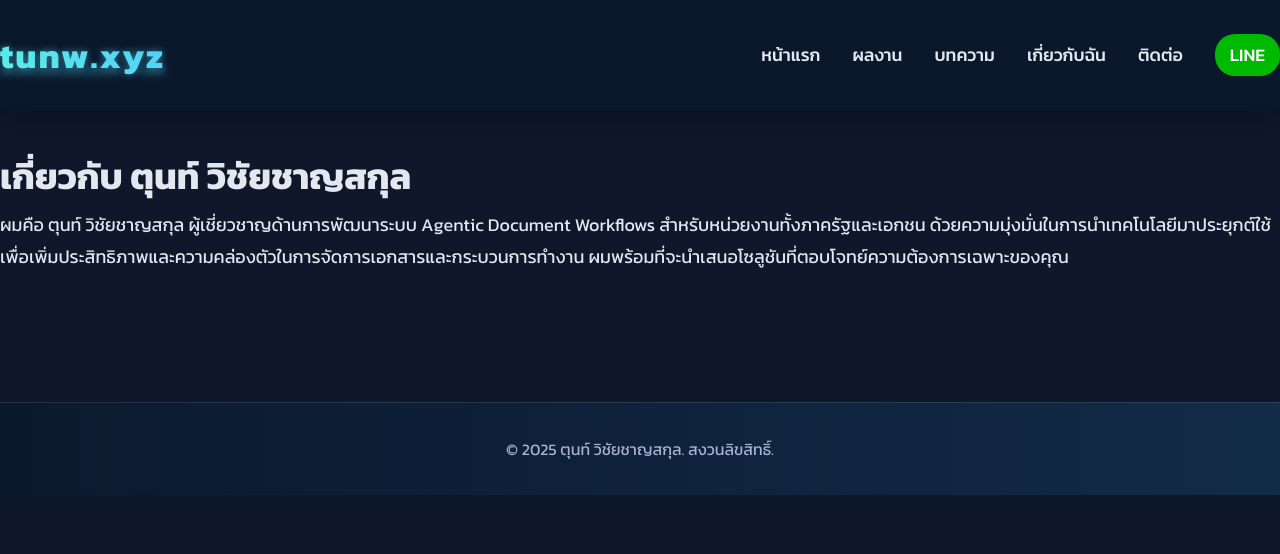
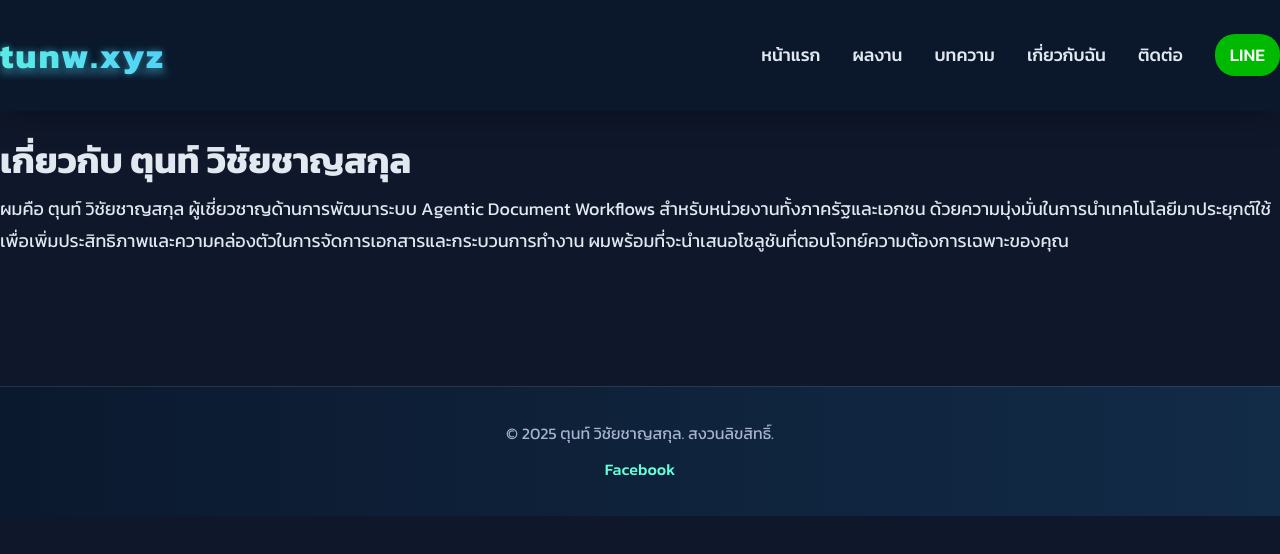
Before and after one commit to tunwichai/freelance-portfolio, an Eleventy site: page src/about.md in a window 1280 px wide. Built offline with nearby package versions, Linux system fonts and the light colour scheme; Eleventy itself is replaced by a stand-in of ours; files that its build step writes are made by us from their sources.

Commit message:
feat: add Facebook link to footer and update hero text
Add a Facebook link to the footer across all pages for better social media integration. Update the hero section text to improve clarity and readability. Adjust footer CSS to enhance link styling and spacing.

```diff
--- a/docs/assets/css/style.css
+++ b/docs/assets/css/style.css
@@ -222,7 +222,7 @@ header ul li a.line-contact-btn::after {
 
 /* Main */
 main {
-  padding: calc(var(--header-height) + 4rem) 0 4rem 0; /* เพิ่ม padding-top ชดเชย header */
+  padding: calc(var(--header-height) + 3rem) 0 4rem 0; /* เพิ่ม padding-top ชดเชย header */
 }
 
 /* Hero Section (Parallax) */
@@ -389,6 +389,23 @@ footer {
 
 footer p {
   font-size: 1rem;
+  margin-bottom: 0.5rem; /* Add some space between paragraphs in footer */
+}
+
+footer p:last-child {
+  margin-bottom: 0; /* Remove margin from the last paragraph */
+}
+
+footer p a {
+  color: var(--accent-1); /* Use accent color for the link */
+  text-decoration: none; /* Remove underline by default */
+  font-weight: 500;
+  transition: color 0.3s ease, text-decoration 0.3s ease;
+}
+
+footer p a:hover {
+  color: var(--accent-4); /* Change color on hover */
+  text-decoration: underline; /* Add underline on hover for better UX */
 }
 
 /* Scroll-Based Animations (JavaScript) */
--- a/src/_includes/layouts/base.njk
+++ b/src/_includes/layouts/base.njk
@@ -33,6 +33,9 @@
   </main>
   <footer>
     <p>© {{ site.year }} {{ site.author | default(site.title) }}. สงวนลิขสิทธิ์.</p>
+    <p>
+      <a href="https://www.facebook.com/profile.php?id=61576194785976" target="_blank" rel="noopener noreferrer">Facebook</a>
+    </p>
   </footer>
   <script src="/assets/js/main.js"></script>
 </body>
--- a/src/assets/css/style.css
+++ b/src/assets/css/style.css
@@ -222,7 +222,7 @@ header ul li a.line-contact-btn::after {
 
 /* Main */
 main {
-  padding: calc(var(--header-height) + 4rem) 0 4rem 0; /* เพิ่ม padding-top ชดเชย header */
+  padding: calc(var(--header-height) + 3rem) 0 4rem 0; /* เพิ่ม padding-top ชดเชย header */
 }
 
 /* Hero Section (Parallax) */
@@ -389,6 +389,23 @@ footer {
 
 footer p {
   font-size: 1rem;
+  margin-bottom: 0.5rem; /* Add some space between paragraphs in footer */
+}
+
+footer p:last-child {
+  margin-bottom: 0; /* Remove margin from the last paragraph */
+}
+
+footer p a {
+  color: var(--accent-1); /* Use accent color for the link */
+  text-decoration: none; /* Remove underline by default */
+  font-weight: 500;
+  transition: color 0.3s ease, text-decoration 0.3s ease;
+}
+
+footer p a:hover {
+  color: var(--accent-4); /* Change color on hover */
+  text-decoration: underline; /* Add underline on hover for better UX */
 }
 
 /* Scroll-Based Animations (JavaScript) */
```
Also changed, not shown: docs/about/index.html (+3 -0 lines), docs/blog/first-post/index.html (+3 -0 lines), docs/blog/index.html (+3 -0 lines), docs/contact/index.html (+3 -0 lines), docs/index.html (+5 -2 lines), docs/projects/index.html (+3 -0 lines), docs/projects/sample-project/index.html (+3 -0 lines), src/index.md (+2 -2 lines).
